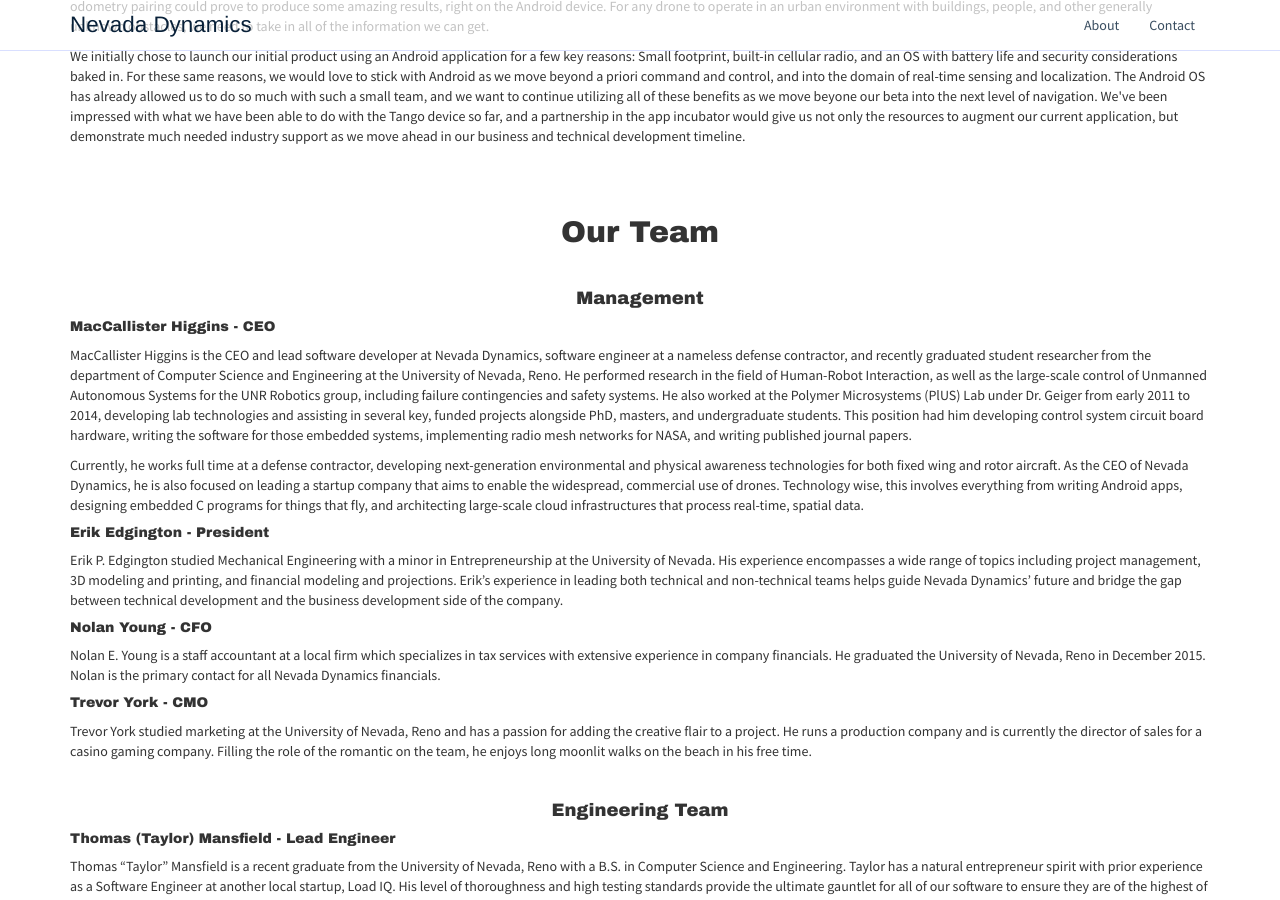
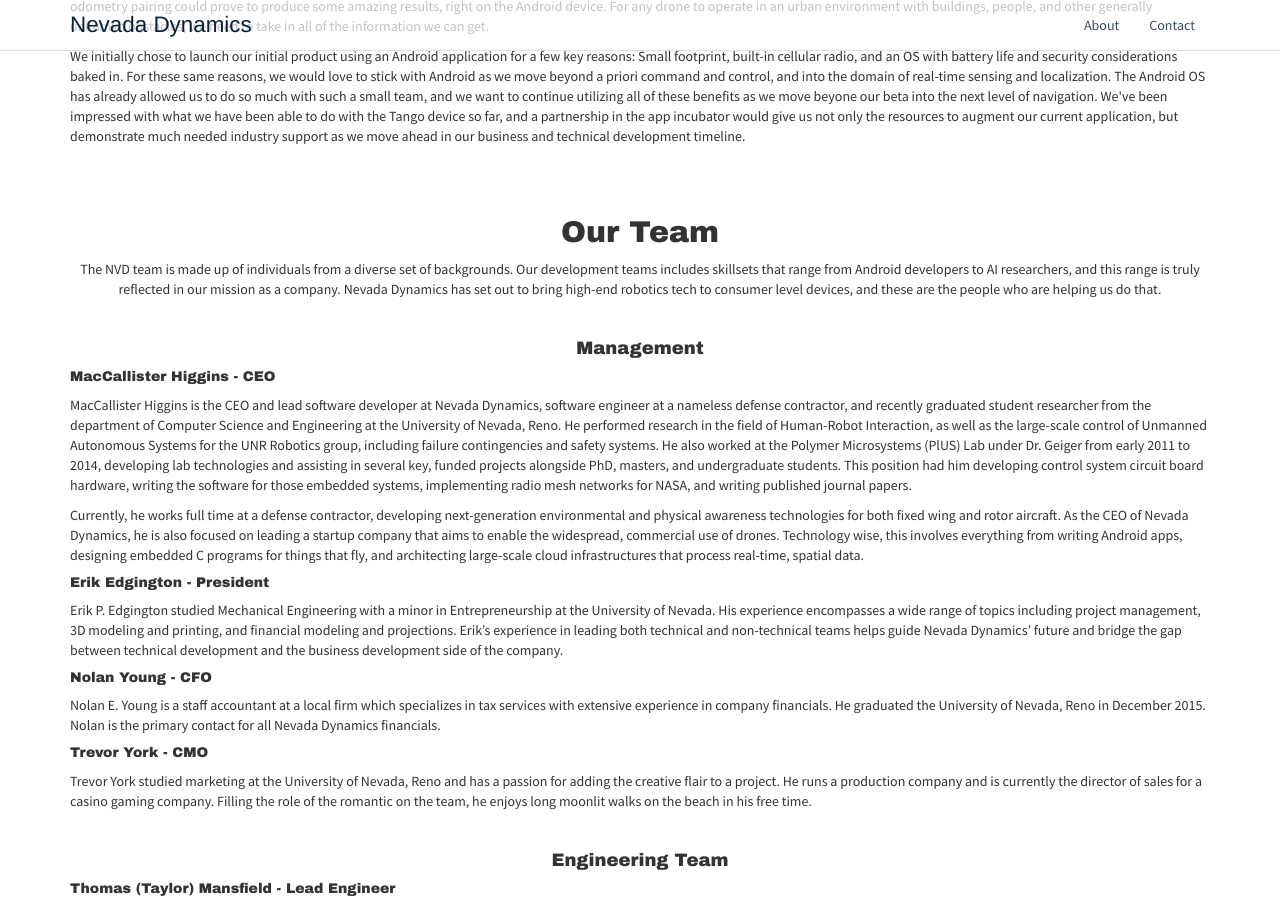
Before and after one commit to NevadaDynamics/NevadaDynamics.github.io, a Jekyll site: the page built from tango.html, in a window 1280 px wide and 900 px high, scrolled down 4218 px. Built offline with Jekyll 4.4.1, drawn with Linux system fonts in a browser that asks for light colours; nearby versions of some CDN libraries; Markdown is read by kramdown in place of the engine named in the settings; comment, search, counter and statistics services are not loaded.

Commit message:
Update tango.html

```diff
--- a/tango.html
+++ b/tango.html
@@ -58,6 +58,7 @@
 <p>We initially chose to launch our initial product using an Android application for a few key reasons: Small footprint, built-in cellular radio, and an OS with battery life and security considerations baked in. For these same reasons, we would love to stick with Android as we move beyond a priori command and control, and into the domain of real-time sensing and localization. The Android OS has already allowed us to do so much with such a small team, and we want to continue utilizing all of these benefits as we move beyone our beta into the next level of navigation. We've been impressed with what we have been able to do with the Tango device so far, and a partnership in the app incubator would give us not only the resources to augment our current application, but demonstrate much needed industry support as we move ahead in our business and technical development timeline.</p>
 <br></br>
 <h2>Our Team</h2>
+<p align="center">The NVD team is made up of individuals from a diverse set of backgrounds. Our development teams includes skillsets that range from Android developers to AI researchers, and this range is truly reflected in our mission as a company. Nevada Dynamics has set out to bring high-end robotics tech to consumer level devices, and these are the people who are helping us do that.</p>
 <br>
 <h4 align="center">Management</h4>
 
```
